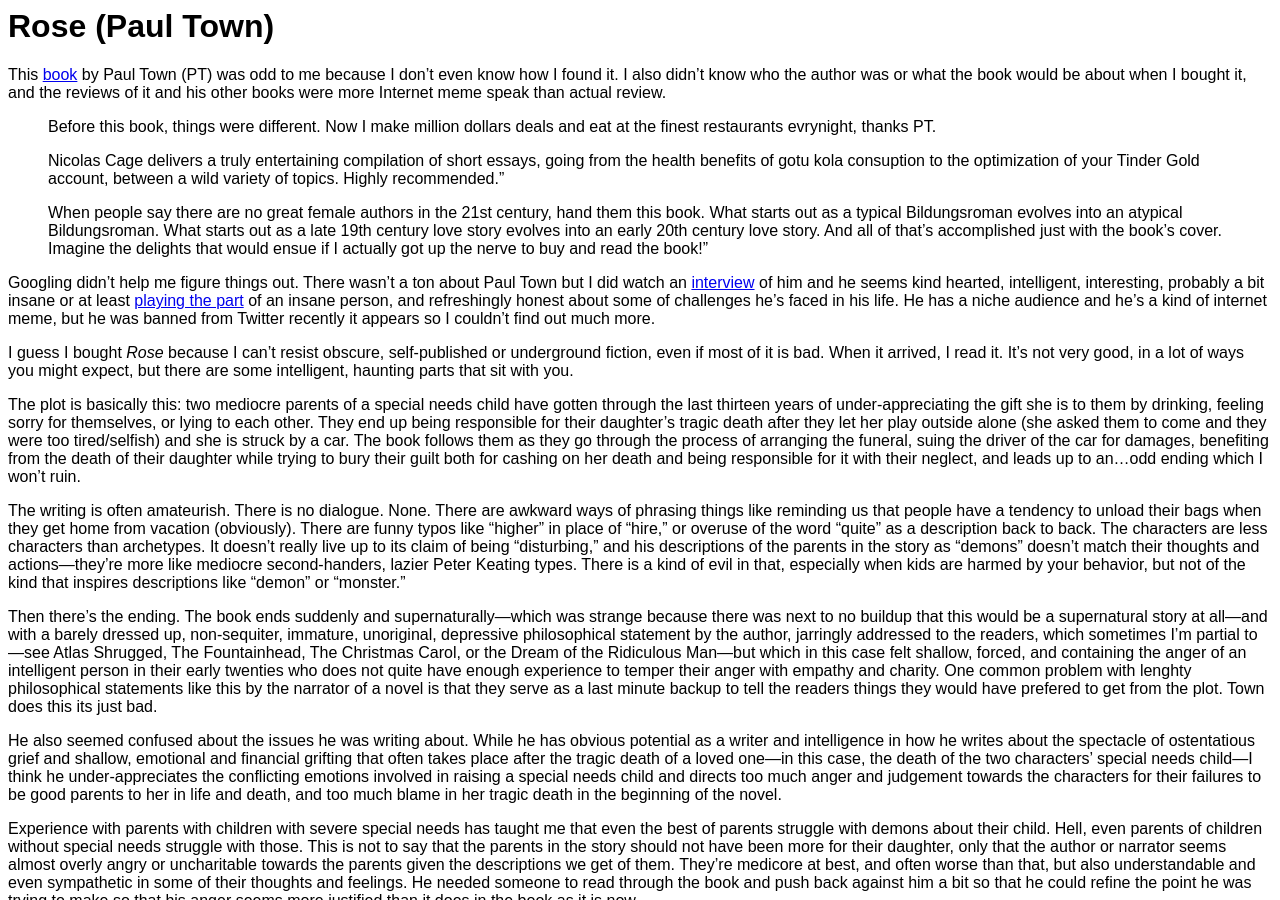
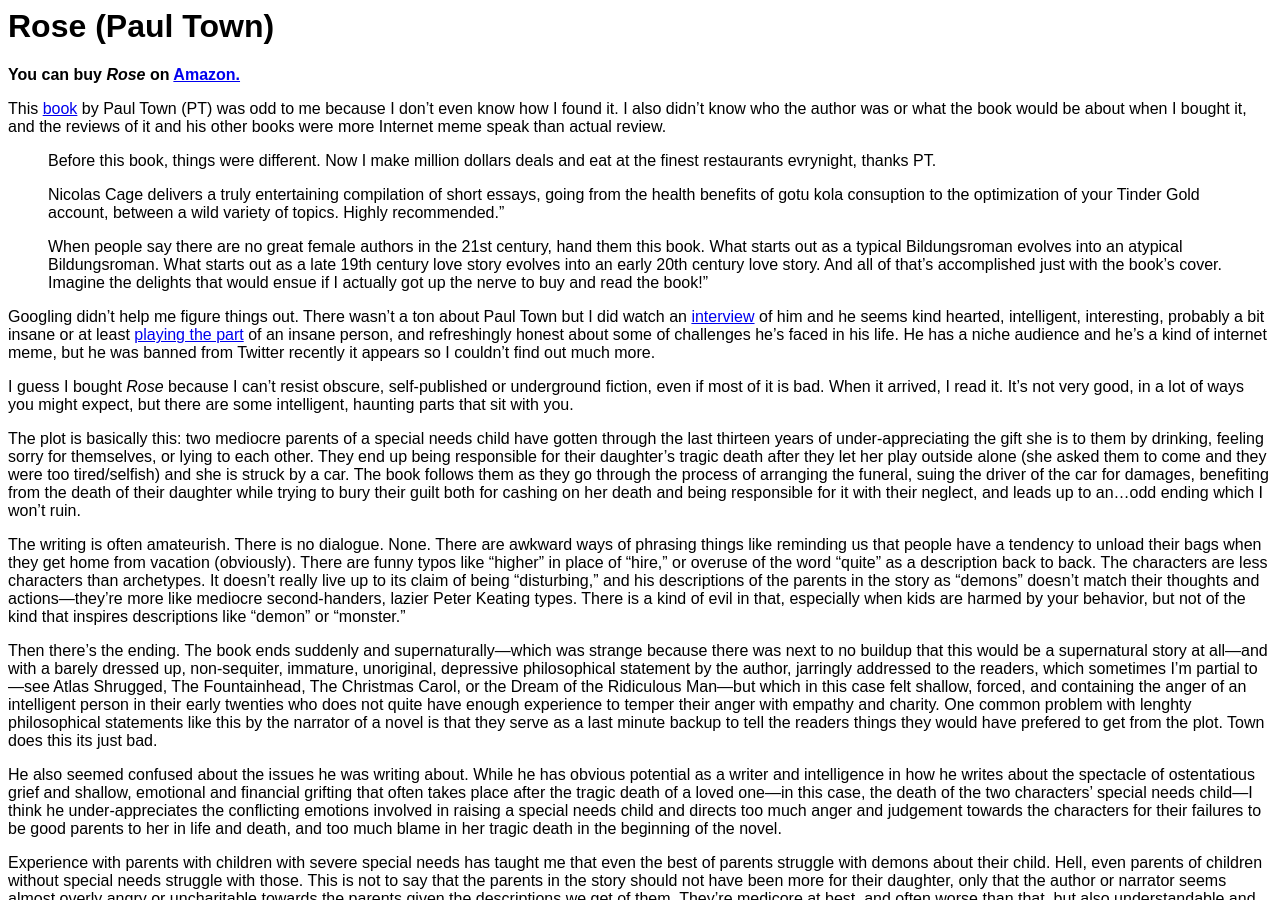
Before and after one commit to 0x000m/old, a Jekyll site: the page built from _posts/2022-05-13-rose.md, in a window 1280 px wide and 900 px high. Built offline with Jekyll 4.4.1, drawn with Linux system fonts in a browser that asks for light colours.

Commit message:
Update 2022-05-13-rose.md

```diff
--- a/_posts/2022-05-13-rose.md
+++ b/_posts/2022-05-13-rose.md
@@ -3,6 +3,8 @@ layout: default
 ---
 
 # Rose (Paul Town)
+
+**You can buy *Rose* on [Amazon.](https://www.amazon.com/gp/product/B09GZHKD7D/ref=dbs_a_def_rwt_hsch_vapi_taft_p1_i4)**
 
 This [book](https://www.amazon.com/gp/product/B09GZHKD7D/ref=dbs_a_def_rwt_hsch_vapi_taft_p1_i4) by Paul Town (PT) was odd to me because I don’t even know how I found it. I also didn’t know who the author was or what the book would be about when I bought it, and the reviews of it and his other books were more Internet meme speak than actual review.
 
```
